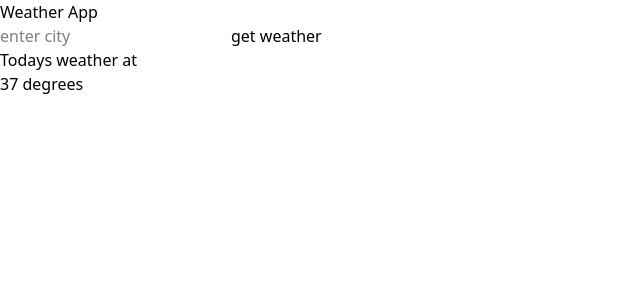
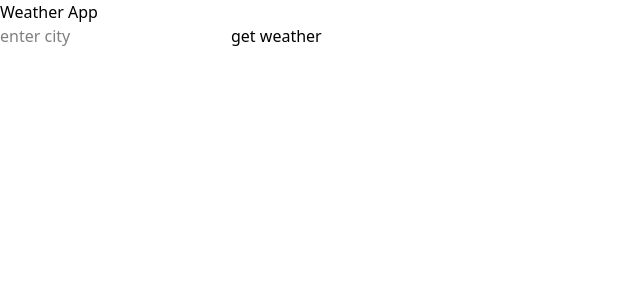
Before and after one commit to PraneethBunny123/All-App, a React (Vite) app: page / in a window 1280 px wide. Shown: the top 300 px of the page, without its empty margins (0-640 px from the left). Built offline with nearby package versions, Linux system fonts and the light colour scheme.

Commit message:
Dynamically displaying the city name and weather details

```diff
--- a/src/project-apps/Weather App/WeatherCard.jsx
+++ b/src/project-apps/Weather App/WeatherCard.jsx
@@ -1,8 +1,19 @@
 export default function WeatherCard({weatherData}) {
+
+    const cityName = weatherData?.city?.name
+    const temp = weatherData?.list[0]?.main?.temp
+    const description = weatherData?.list[0]?.weather[0]?.description
+    const icon = weatherData?.list[0]?.weather[0]?.icon
+    const dt_txt = weatherData?.list[0]?.dt_txt
+
+    const fahrenheitTemperature = ((temp-273.15)*9/5)+32
+
     return (
         <div>
-            <h1>Todays weather at {weatherData?.city?.name}</h1>
-            <p>37 degrees</p>
+            <h1>{cityName ? `Todays weather at ${cityName}` : null}</h1>
+            <p>{description}</p>
+            <p>{fahrenheitTemperature ? `temperature: ${fahrenheitTemperature} degrees fahrenheit` : null}</p>
+            {icon ? <img src={`https://openweathermap.org/img/wn/${icon}@2x.png`} /> : null}
         </div>
     )
 }
```
